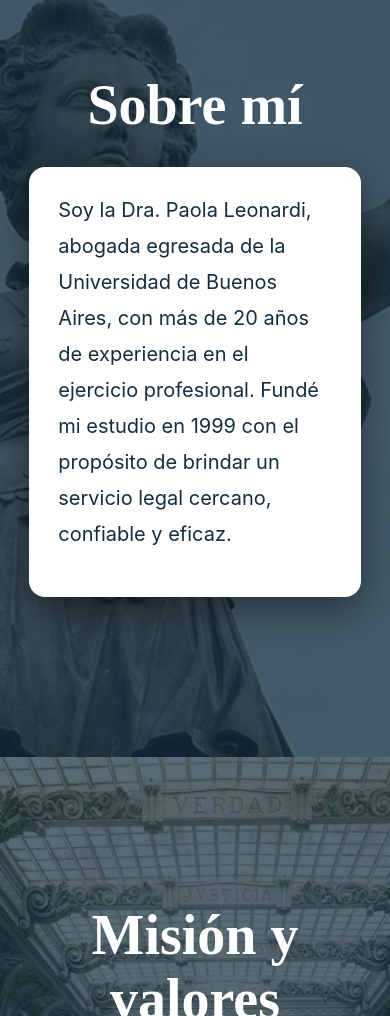
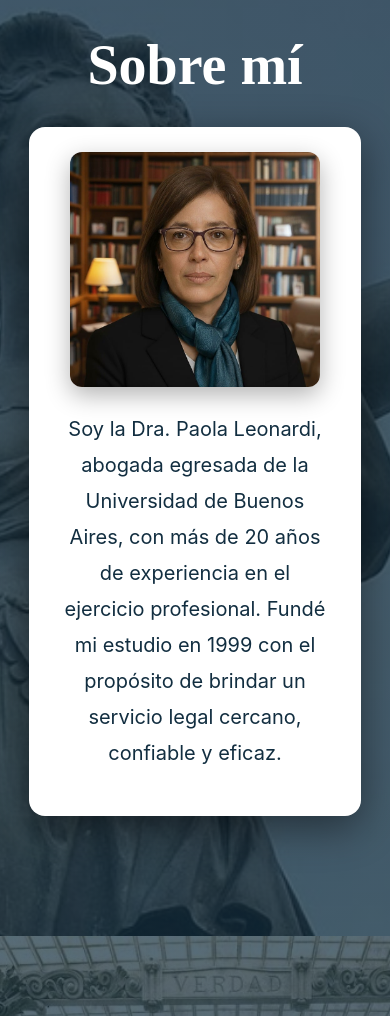
Before and after one commit to FlorStein/Leonardi_abogada_landingpage, a plain HTML site: page index.html in a window 390 px wide. Shown: the part 1840-2856 px from the top of the page. Drawn offline with Linux system fonts and the light colour scheme.

Commit message:
Refactor code structure for improved readability and maintainability

```diff
--- a/index.html
+++ b/index.html
@@ -65,8 +65,11 @@
 
   <section id="sobre" class="about reveal">
     <h2 class="sectionTitle">Sobre mí</h2>
-    <div class="glass center">
-      <p class="sectionLead">Soy la Dra. Paola Leonardi, abogada egresada de la Universidad de Buenos Aires, con más de 20 años de experiencia en el ejercicio profesional. Fundé mi estudio en 1999 con el propósito de brindar un servicio legal cercano, confiable y eficaz.</p>
+    <div class="glass center about-content">
+      <img src="assets/dra_paola_leonardi.jpeg" alt="Dra. Paola Leonardi" class="about-photo">
+      <div class="about-text">
+        <p class="sectionLead">Soy la Dra. Paola Leonardi, abogada egresada de la Universidad de Buenos Aires, con más de 20 años de experiencia en el ejercicio profesional. Fundé mi estudio en 1999 con el propósito de brindar un servicio legal cercano, confiable y eficaz.</p>
+      </div>
     </div>
   </section>
 
--- a/style.css
+++ b/style.css
@@ -109,6 +109,37 @@ header.hero>*{position:relative;z-index:1}
   .services-list{grid-template-columns:1fr;gap:12px}
 }
 
+/* About Section */
+.about-content{
+  display:grid;
+  grid-template-columns:300px 1fr;
+  gap:32px;
+  align-items:center
+}
+.about-photo{
+  width:100%;
+  height:auto;
+  border-radius:12px;
+  box-shadow:0 8px 24px rgba(0,0,0,.3)
+}
+.about-text{
+  text-align:left
+}
+@media(max-width:900px){
+  .about-content{
+    grid-template-columns:1fr;
+    gap:24px;
+    text-align:center
+  }
+  .about-photo{
+    max-width:250px;
+    margin:0 auto
+  }
+  .about-text{
+    text-align:center
+  }
+}
+
 #contacto{background:var(--teal);color:#fff;width:100%;min-height:100vh;padding-top:140px}
 .contact-grid{display:grid;grid-template-columns:1fr 1fr;gap:40px;align-items:center;max-width:var(--container);margin:auto}
 .mapwrap{border-radius:16px;overflow:hidden;box-shadow:var(--shadow);border:1px solid rgba(255,255,255,.1)}
```
Also changed, not shown: assets/Dra_Paola_Leonardi.jpeg (added).
